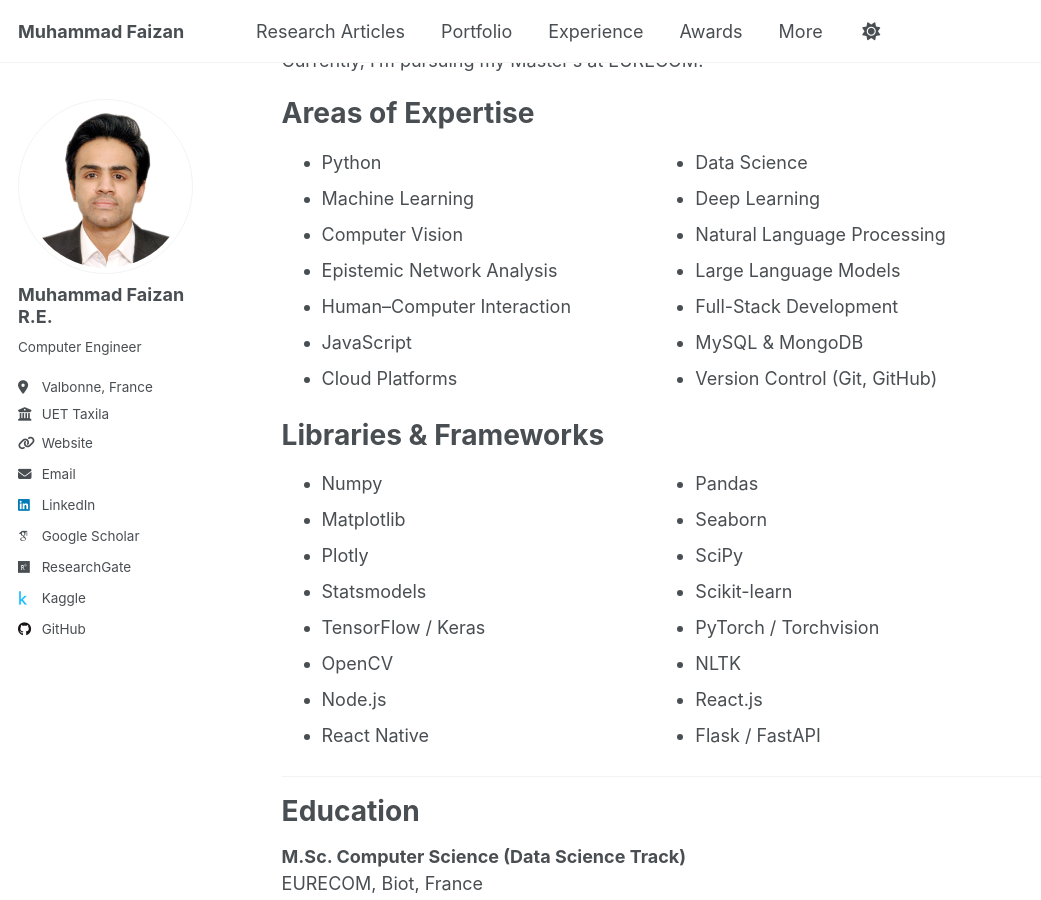
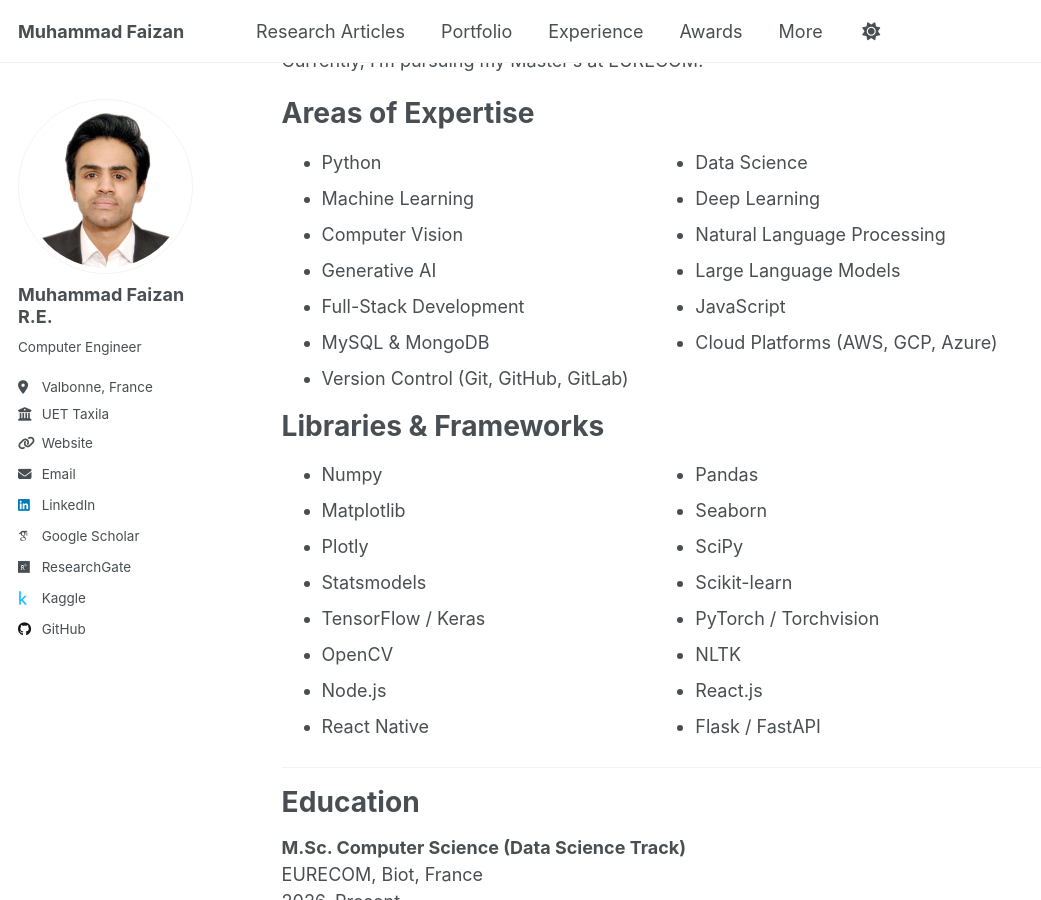
Before and after one commit to MuhammadFaizan99/MuhammadFaizan99.github.io, a Jekyll site: the page built from _pages/about.md, in a window 1280 px wide and 900 px high, scrolled down 901 px. Shown: the whole window, without its empty margins (0-1041 px from the left). Built offline with Jekyll 4.4.1, drawn with Linux system fonts in a browser that asks for light colours; some web fonts are replaced; a script that is not in the unit is left out.

Commit message:
Update about.md

```diff
--- a/_pages/about.md
+++ b/_pages/about.md
@@ -35,17 +35,16 @@ Areas of Expertise
 <li>Python</li>
 <li>Machine Learning</li>
 <li>Computer Vision</li>
-<li>Epistemic Network Analysis</li>
-<li>Human–Computer Interaction</li>
-<li>JavaScript</li>
-<li>Cloud Platforms</li>
+<li>Generative AI</li>
+<li>Full-Stack Development</li>
+<li>MySQL & MongoDB</li>
+<li>Version Control (Git, GitHub, GitLab)</li>
 <li>Data Science</li>
 <li>Deep Learning</li>
 <li>Natural Language Processing</li>
 <li>Large Language Models</li>
-<li>Full-Stack Development</li>
-<li>MySQL & MongoDB</li>
-<li>Version Control (Git, GitHub)</li>
+<li>JavaScript</li>
+<li>Cloud Platforms (AWS, GCP, Azure)</li>
 </ul>
 
 Libraries & Frameworks
```
